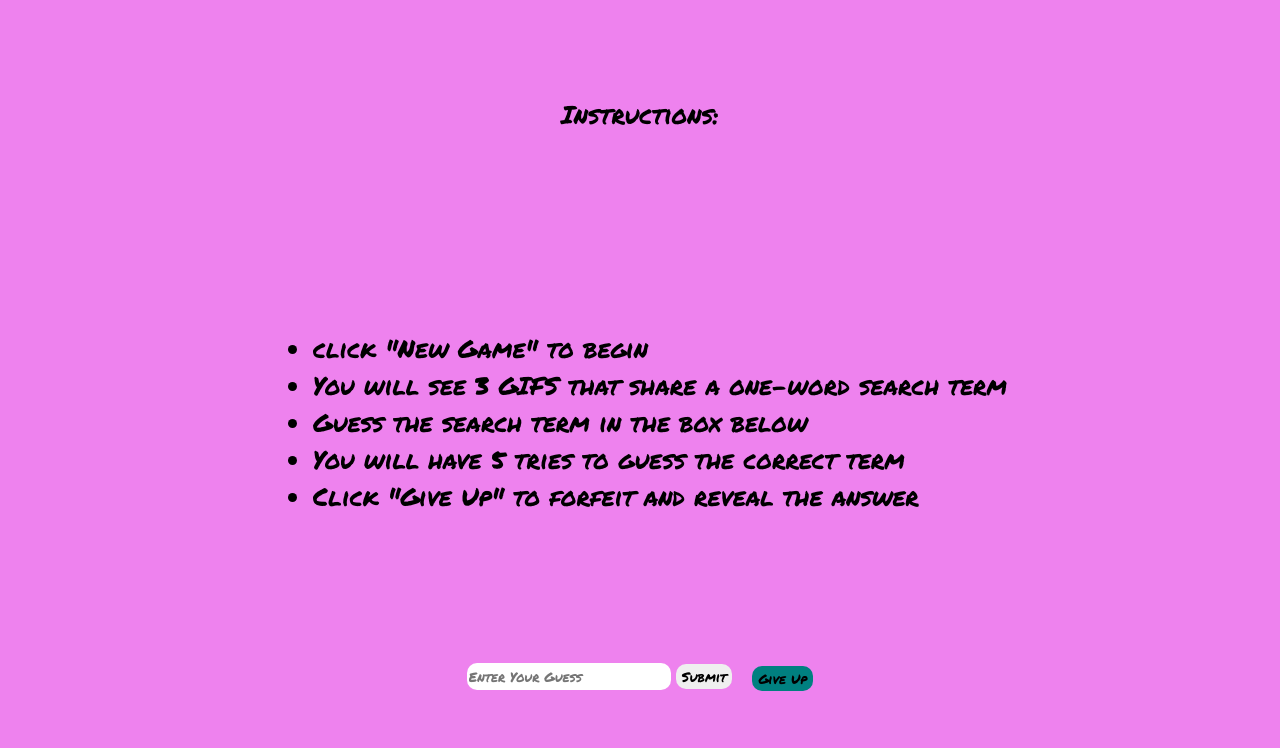
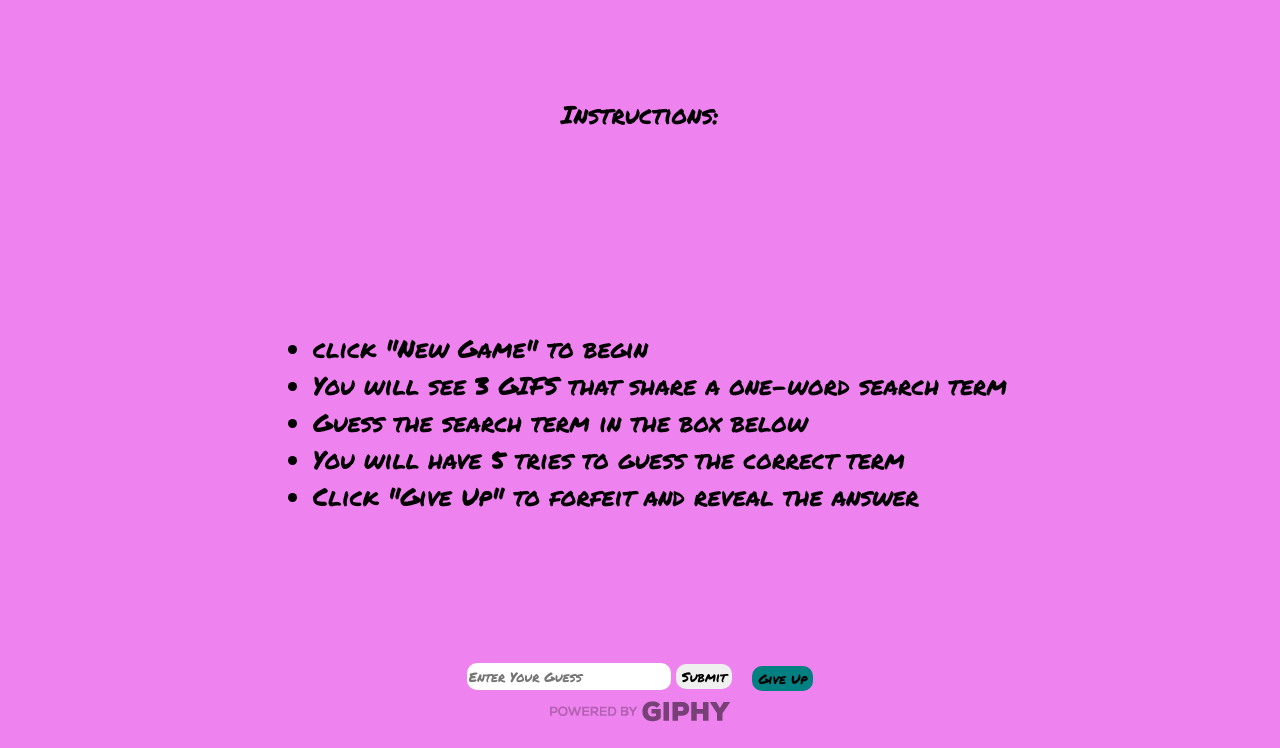
Before and after one commit to mckennapenley/javascript_giphy_game, a plain HTML site: page index.html in a window 1280 px wide. Shown: the part 52-800 px from the top of the page. Drawn offline with nearby package versions, Linux system fonts and the light colour scheme.

Commit message:
adds giphy attritbution

```diff
--- a/css/style.css
+++ b/css/style.css
@@ -158,3 +158,12 @@ form {
 #play-again {
   animation: glowing 1300ms infinite;
 }
+
+#giphy-attribution{
+  display: flex;
+  flex-direction: column;
+  align-items: center;
+  justify-content: center;
+  margin-top: 10px;
+  margin-bottom: 0px;
+}
--- a/index.html
+++ b/index.html
@@ -51,6 +51,10 @@
         <input id="enter-guess" type="submit" value="Submit" />
         <button id="give-up-btn">Give Up</button>
       </form>
+
+      <div id = "giphy-attribution">
+      <img src="images/PoweredBy_200px-White_HorizText.png" alt="Giphy attribution">
+      </div>
     </div>
   </body>
 </html>
--- a/js/app.js
+++ b/js/app.js
@@ -98,7 +98,9 @@ function generateGame() {
 
 function render(dataFromAJAX) {
 
-  $("img").attr("src", "");
+  $giph1.attr("src", "");
+  $giph2.attr("src", "");
+  $giph3.attr("src", "");
 
 
   $giph1.attr("src", dataFromAJAX.data[0].images.fixed_height.url);
```
Also changed, not shown: images/PoweredBy_200px-White_HorizText.png (added).
